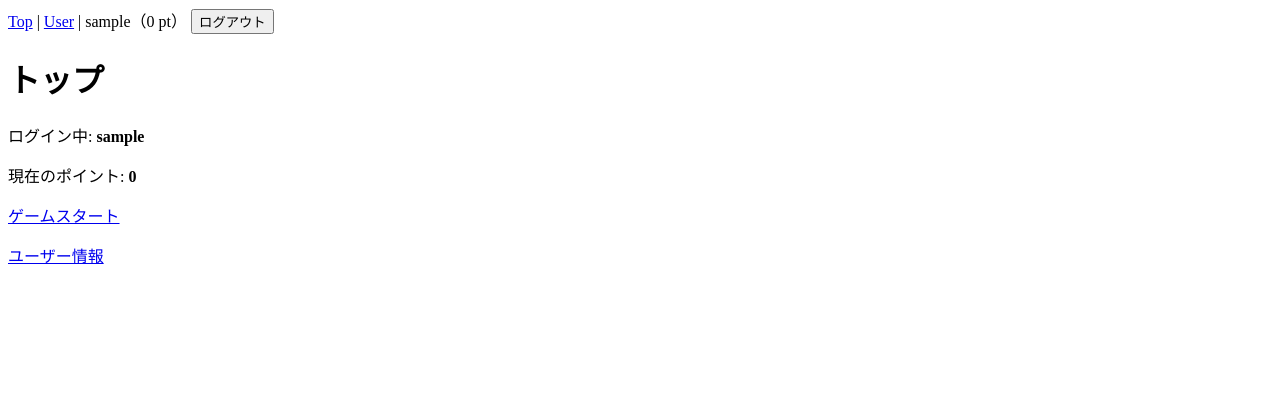
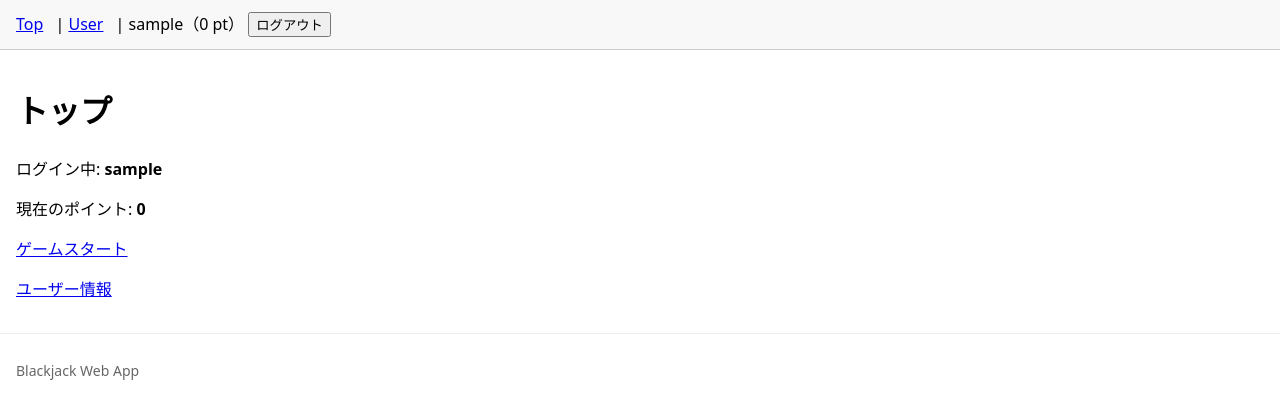
Before and after one commit to nakaokazuki/blackjack, a Django app: page / in a window 1280 px wide. Shown: the top 419 px of the page. Run offline with Django 4.2, Linux system fonts and the light colour scheme; the visitor is signed in with stand-in values (Sample User, id 1).

Commit message:
7. テンプレート共通要件（メッセージ・共通CSS）

```diff
--- a/game/views.py
+++ b/game/views.py
@@ -1,3 +1,4 @@
+from django.contrib import messages
 from django.contrib.auth.decorators import login_required
 from django.shortcuts import render
 from django.urls import reverse_lazy
@@ -21,6 +22,13 @@ class SignUpView(CreateView):
     template_name = "registration/signup.html"
     success_url = reverse_lazy("login")
 
+    def form_valid(self, form):
+        messages.success(
+            self.request,
+            "登録が完了しました。ログインしてください。",
+        )
+        return super().form_valid(form)
+
 
 @login_required
 def game(request):
--- /dev/null
+++ b/static/css/style.css
@@ -0,0 +1,65 @@
+/* 共通レイアウト（第 7 章） */
+body {
+  font-family: system-ui, sans-serif;
+  margin: 0;
+  padding: 0;
+  line-height: 1.5;
+}
+
+.site-header {
+  padding: 0.75rem 1rem;
+  border-bottom: 1px solid #ccc;
+  background: #f8f8f8;
+}
+
+.site-header a {
+  margin-right: 0.5rem;
+}
+
+.site-main {
+  padding: 1rem;
+  max-width: 40rem;
+}
+
+.messages {
+  list-style: none;
+  padding: 0;
+  margin: 0 0 1rem 0;
+}
+
+.messages li {
+  padding: 0.5rem 0.75rem;
+  margin-bottom: 0.25rem;
+  border-radius: 4px;
+}
+
+.messages .success {
+  background: #e6f4ea;
+  color: #1e4620;
+}
+
+.messages .error {
+  background: #fce8e6;
+  color: #5f2120;
+}
+
+.messages .warning {
+  background: #fef7e0;
+  color: #5c4a00;
+}
+
+.messages .info {
+  background: #e8f0fe;
+  color: #1a3a5c;
+}
+
+.site-footer {
+  padding: 0.75rem 1rem;
+  border-top: 1px solid #eee;
+  font-size: 0.875rem;
+  color: #666;
+}
+
+.logout-form {
+  display: inline;
+}
--- a/templates/base.html
+++ b/templates/base.html
@@ -2,15 +2,20 @@
 <html lang="ja">
 <head>
   <meta charset="utf-8">
+  <meta name="viewport" content="width=device-width, initial-scale=1">
   <title>{% block title %}Blackjack{% endblock %}</title>
+  {% load static %}
+  <link rel="stylesheet" href="{% static 'css/style.css' %}">
+  {% block extra_head %}{% endblock %}
 </head>
 <body>
-  <header>
+  <header class="site-header">
+    <nav>
       <a href="{% url 'top' %}">Top</a>
       | <a href="{% url 'user' %}">User</a>
       {% if user.is_authenticated %}
-      | {{ user.username }}（{{ user.points }} pt）
-      <form action="{% url 'logout' %}" method="post" style="display:inline;">
+        | <span class="user-info">{{ user.username }}（{{ user.points }} pt）</span>
+        <form action="{% url 'logout' %}" method="post" class="logout-form">
           {% csrf_token %}
           <button type="submit">ログアウト</button>
         </form>
@@ -18,9 +23,23 @@
         | <a href="{% url 'login' %}">ログイン</a>
         | <a href="{% url 'register' %}">登録</a>
       {% endif %}
+    </nav>
   </header>
-  <main>
+
+  <main class="site-main">
+    {% if messages %}
+      <ul class="messages">
+        {% for message in messages %}
+          <li class="{{ message.tags }}">{{ message }}</li>
+        {% endfor %}
+      </ul>
+    {% endif %}
     {% block content %}{% endblock %}
   </main>
+
+  <footer class="site-footer">
+    <p>Blackjack Web App</p>
+  </footer>
+  {% block extra_body %}{% endblock %}
 </body>
 </html>
```
Lines whose indentation alone changed are shown as unchanged.
